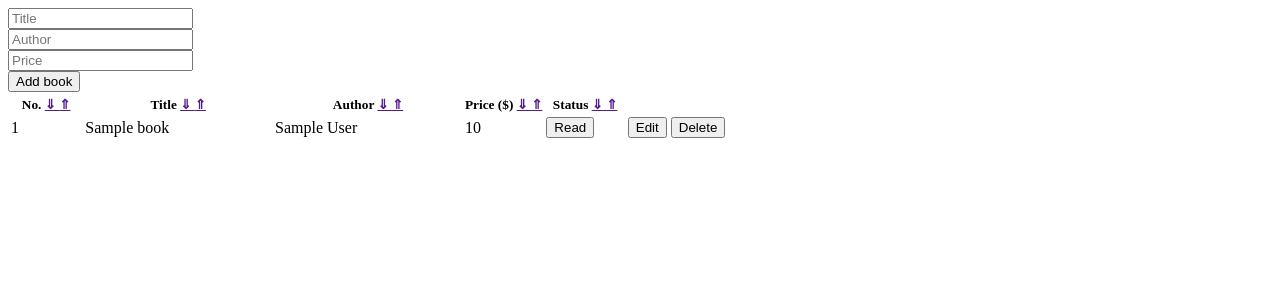
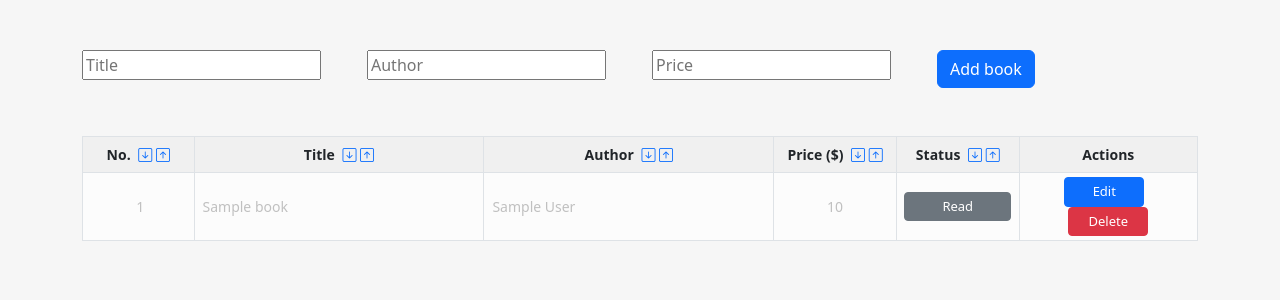
Before and after one commit to rublock/perminoff_HTMX, a Django app: page / in a window 1280 px wide. Shown: the top 300 px of the page. Run offline with Django 5.2, Linux system fonts and the light colour scheme; tables that the repository leaves empty hold one stand-in row (values such as "Sample post"); some libraries are stand-ins or nearby versions.

Commit message:
Bootstrap 5

```diff
--- a/books/forms.py
+++ b/books/forms.py
@@ -13,6 +13,6 @@ class BookCreateForm(ModelForm):
 
 
 class BookEditForm(BookCreateForm):
-    title = CharField(required=False, widget=TextInput())
-    author = CharField(required=False, widget=TextInput())
-    price = CharField(required=False, widget=TextInput())
+    title  = CharField(required=False, widget=TextInput(attrs={"class":"form-control-sm form-control"}))
+    author = CharField(required=False, widget=TextInput(attrs={"class":"form-control-sm form-control"}))
+    price  = CharField(required=False, widget=TextInput(attrs={"class":"form-control-sm form-control"}))
--- a/core/settings.py
+++ b/core/settings.py
@@ -79,5 +79,6 @@ USE_I18N = True
 USE_TZ = True
 
 STATIC_URL = 'static/'
+STATICFILES_DIRS = [BASE_DIR / 'static']
 
 DEFAULT_AUTO_FIELD = 'django.db.models.BigAutoField'
--- /dev/null
+++ b/static/base.css
@@ -0,0 +1,65 @@
+/* Задаёт отступ сверху и цвет страницы. */
+body {
+    padding-top: 50px;
+    background-color: rgb(246, 246, 246);
+}
+
+/* Задаёт цвет заголовка таблицы. */
+thead {
+    background-color: rgb(240, 240, 240);
+}
+
+/* Задаёт цвет тела таблицы. */
+tbody {
+    background-color: rgb(252, 252, 252);
+}
+
+/* Задаёт размер шрифта таблицы. */
+td {
+    font-size: 14px;
+}
+
+/* Задаёт высоту строки таблицы. */
+tr {
+    line-height: 26px;
+    min-height: 26px;
+    height: 26px;
+ }
+
+/* Чтобы удалить ошибочное подчеркивание между символами сортировки. */
+a {
+    text-decoration: none;
+}
+
+/* Задаёт высоту текстовых полей формы редактирования книги. */
+ .form-control-sm {
+    line-height: 24px;
+    min-height: 24px;
+    height: 24px;
+ }
+
+/* Задаёт цвет шрифта для прочитанной книги. */
+.grey-text {
+    color: rgb(192, 192, 192);
+}
+
+/* Задаёт ширину кнопок Прочитана и Не прочитана. */
+.status-button {
+    width: 107px;
+}
+
+/* Задаёт ширину кнопок Изменить, Удалить, Сохранить и Отменить. */
+.any-button {
+    width: 80px;
+}
+
+/* Задаёт размер шрифта кнопок в таблице. */
+.table-button {
+    font-size: 13px;
+}
+
+/* Отключает кнопки сортировки. */
+.disabled-button {
+      opacity: 0.5;
+      pointer-events: none;
+ }
--- a/templates/base.html
+++ b/templates/base.html
@@ -1,116 +1,128 @@
+{% load static %}
 <!DOCTYPE html>
 <html>
 <head>
     <meta charset="utf-8">
     <title>{% block title %}Books{% endblock title %}</title>
+    <link href="https://cdn.jsdelivr.net/npm/bootstrap@5.2.2/dist/css/bootstrap.min.css" rel="stylesheet" integrity="sha384-Zenh87qX5JnK2Jl0vWa8Ck2rdkQ2Bzep5IDxbcnCeuOxjzrPF/et3URy9Bv1WTRi" crossorigin="anonymous">
+    <link rel="stylesheet" href="https://cdn.jsdelivr.net/npm/bootstrap-icons@1.10.3/font/bootstrap-icons.css">
+    <link rel="stylesheet" href="{% static 'base.css' %}">
 </head>
 
 <body hx-headers='{"X-CSRFToken": "{{ csrf_token }}"}'>
 
-<div>
-    <div>
-        <div>
-            <!-- Таблица книг -->
-            <form>
+<div class="container">
+    <div class="row">
+        <div class="col">
+            <!-- Форма для добавления новой книги -->
             {% include "partial_create_book_form.html" %}
 
-                <table>
+            <!-- Таблица книг -->
+            <form class="form-inline">
+                <table class="table table-bordered table-sm mt-5">
                     <thead>
                     <tr>
                         <!-- Заголовки столбцов таблицы -->
 
                         <!-- Заголовок номера книги -->
-                        <th scope="col" style="width: 10%">
+                        <th scope="col" style="width: 10%" class="text-center">
                             <small>
                                 No.
                                 <a href=""
                                    hx-get="{% url 'book_list_sort' filter='id' direction='descend' %}"
                                    hx-target="#book-list"
                                    hx-swap="innerHTML">
-                                    ⇓
+                                    <i class="table-icon bi bi-arrow-down-square ms-1"></i>
                                 </a>
                                 <a href=""
                                    hx-get="{% url 'book_list_sort' filter='id' direction='ascend' %}"
                                    hx-target="#book-list"
                                    hx-swap="innerHTML">
-                                    ⇑
+                                    <i class="table-icon bi bi-arrow-up-square"></i>
                                 </a>
                             </small>
                         </th>
 
                         <!-- Заголовок названия книги -->
-                        <th scope="col" style="width: 26%">
+                        <th scope="col" style="width: 26%" class="text-center">
                             <small>
                                 Title
                                 <a href=""
                                    hx-get="{% url 'book_list_sort' filter='title' direction='descend' %}"
                                    hx-target="#book-list"
                                    hx-swap="innerHTML">
-                                    ⇓
+                                    <i class="table-icon bi bi-arrow-down-square ms-1"></i>
                                 </a>
                                 <a href=""
                                    hx-get="{% url 'book_list_sort' filter='title' direction='ascend' %}"
                                    hx-target="#book-list"
                                    hx-swap="innerHTML">
-                                    ⇑
+                                    <i class="table-icon bi bi-arrow-up-square"></i>
                                 </a>
                             </small>
                         </th>
 
                         <!-- Заголовок автора книги -->
-                        <th scope="col" style="width: 26%">
+                        <th scope="col" style="width: 26%" class="text-center">
                             <small>
                                 Author
                                 <a href=""
                                    hx-get="{% url 'book_list_sort' filter='author' direction='descend' %}"
                                    hx-target="#book-list"
                                    hx-swap="innerHTML">
-                                    ⇓
+                                    <i class="table-icon bi bi-arrow-down-square ms-1"></i>
                                 </a>
                                 <a href=""
                                    hx-get="{% url 'book_list_sort' filter='author' direction='ascend' %}"
                                    hx-target="#book-list"
                                    hx-swap="innerHTML">
-                                    ⇑
+                                    <i class="table-icon bi bi-arrow-up-square"></i>
                                 </a>
                             </small>
                         </th>
 
                         <!-- Заголовок цены книги -->
-                        <th scope="col" style="width: 11%">
+                        <th scope="col" style="width: 11%" class="text-center">
                             <small>
                                 Price ($)
                                 <a href=""
                                    hx-get="{% url 'book_list_sort' filter='price' direction='descend' %}"
                                    hx-target="#book-list"
                                    hx-swap="innerHTML">
-                                    ⇓
+                                    <i class="table-icon bi bi-arrow-down-square ms-1"></i>
                                 </a>
                                 <a href=""
                                    hx-get="{% url 'book_list_sort' filter='price' direction='ascend' %}"
                                    hx-target="#book-list"
                                    hx-swap="innerHTML">
-                                    ⇑
+                                    <i class="table-icon bi bi-arrow-up-square"></i>
                                 </a>
                             </small>
                         </th>
 
                         <!-- Заголовок статуса книги -->
-                        <th scope="col" style="width: 11%">
+                        <th scope="col" style="width: 11%" class="text-center">
                             <small>
                                 Status
                                 <a href=""
                                    hx-get="{% url 'book_list_sort' filter='read' direction='descend' %}"
                                    hx-target="#book-list"
                                    hx-swap="innerHTML">
-                                    ⇓
+                                    <i class="table-icon bi bi-arrow-down-square ms-1"></i>
                                 </a>
                                 <a href=""
                                    hx-get="{% url 'book_list_sort' filter='read' direction='ascend' %}"
                                    hx-target="#book-list"
                                    hx-swap="innerHTML">
-                                    ⇑
+                                    <i class="table-icon bi bi-arrow-up-square"></i>
                                 </a>
+                            </small>
+                        </th>
+
+                        <!-- Заголовок кнопок действия -->
+                        <th scope="col" style="width: 16%" class="text-center">
+                            <small>
+                                Actions
                             </small>
                         </th>
 
@@ -129,17 +141,30 @@
 </div>
 
 <script src="https://unpkg.com/htmx.org@1.9.4"></script>
+<script src="https://cdn.jsdelivr.net/npm/bootstrap@5.2.2/dist/js/bootstrap.bundle.min.js"
+        integrity="sha384-OERcA2EqjJCMA+/3y+gxIOqMEjwtxJY7qPCqsdltbNJuaOe923+mo//f6V8Qbsw3"
+        crossorigin="anonymous"></script>
+
 <script>
-    function cngElementsAtr(cls, atr, val){
+    function cngElementsAtr(cls, atr, val) {
         var elems = document.getElementsByClassName(cls);
-        for(var i = 0; i < elems.length; i++) {
+        for (var i = 0; i < elems.length; i++) {
             elems[i][atr] = val;
         }
     }
+
     document.body.addEventListener('htmx:afterRequest', (event) => {
         path_str = event.detail.pathInfo.requestPath;
-        if(path_str.includes('create_book')){
+        if (path_str.includes('create_book')) {
             cngElementsAtr('clrtxt', 'value', '');
+        } else if (path_str.includes('update_book_details')) {
+            if (event.detail.requestConfig.verb === 'get') {
+                cngElementsAtr('disbtn', 'disabled', true);
+            } else {
+                cngElementsAtr('disbtn', 'disabled', false);
+            }
+        } else if (path_str.includes('book_detail')) {
+            cngElementsAtr('disbtn', 'disabled', false);
         }
     });
 </script>
@@ -163,6 +188,13 @@
             }
         }else if(path_str.includes('book_detail')){
             cngElementsAtr('disbtn', 'disabled', false);
+        }else if(path_str.includes('book_list_sort')){
+            path_arr = path_str.split('/');
+            path_arr.pop()
+            curr_class = path_arr.pop()
+            curr_class = path_arr.pop() + '-' + curr_class
+            document.getElementsByClassName('disabled-button')[0].classList.remove('disabled-button');
+            document.getElementsByClassName(curr_class)[0].classList.add('disabled-button');
         }
     });
 </script>
--- a/templates/partial_book_detail.html
+++ b/templates/partial_book_detail.html
@@ -1,61 +1,61 @@
-<tr>
+<tr class="{% if book.read %}grey-text{% endif %}">
     <!-- Ячейка номера книги -->
-    <td>
+    <td class="align-middle text-center ps-2">
         {{ book.id }}
     </td>
 
     <!-- Ячейка названия книги -->
-    <td>
+    <td class="align-middle ps-2">
         {{ book.title }}
     </td>
 
     <!-- Ячейка автора книги -->
-    <td>
+    <td class="align-middle ps-2">
         {{ book.author }}
     </td>
 
     <!-- Ячейка цены книги -->
-    <td>
+    <td class="align-middle text-center">
         {{ book.price }}
     </td>
 
     <!-- Ячейка состояния -->
-    <td>
+    <td class="align-middle text-center">
         {% if not book.read %}
             <!-- Кнопка "Unread" -->
-        <button class="disbtn"
+            <button class="disbtn table-button status-button btn btn-primary btn-sm"
                     hx-put="{% url 'update_book_status' book.id %}"
                     hx-target="closest tr"
-                hx-swap="outerHTML" >
+                    hx-swap="outerHTML">
                 Unread
             </button>
         {% else %}
             <!-- Кнопка "Read" -->
-        <button class="disbtn"
+            <button class="disbtn table-button status-button btn btn-secondary btn-sm"
                     hx-put="{% url 'update_book_status' book.id %}"
                     hx-target="closest tr"
-                hx-swap="outerHTML" >
+                    hx-swap="outerHTML">
                 Read
             </button>
         {% endif %}
     </td>
 
     <!--  Ячейка кнопок действия -->
-    <td>
+    <td class="align-middle text-center">
         <!-- Кнопка "Edit" -->
-    <button class="disbtn"
+        <button class="disbtn table-button any-button btn btn-primary btn-sm me-2"
                 hx-get="{% url 'update_book_details' book.id %}"
                 hx-target="closest tr"
-            hx-swap="outerHTML" >
+                hx-swap="outerHTML">
             Edit
         </button>
 
         <!-- Кнопка "Delete" -->
-    <button class="disbtn"
+        <button class="disbtn table-button any-button btn btn-danger btn-sm"
                 hx-delete="{% url 'delete_book' book.id %}"
                 hx-target="closest tr"
                 hx-swap="outerHTML"
-            hx-confirm="Are you sure you wish to delete this book?" >
+                hx-confirm="Are you sure you wish to delete this book?">
             Delete
         </button>
     </td>
--- a/templates/partial_create_book_form.html
+++ b/templates/partial_create_book_form.html
@@ -1,24 +1,25 @@
-<form>
-    <div>
-        <div>
+<form class="form-inline">
+    <div class="row">
+        <div class="col">
             {{ form.title }}
         </div>
 
-        <div>
+        <div class="col">
             {{ form.author }}
         </div>
 
-        <div>
+        <div class="col">
             {{ form.price }}
         </div>
 
-        <div>
+        <div class="col">
             <!-- Кнопка "Add book" -->
             <button type="submit"
-                class="disbtn"
-                hx-post="{% url 'create_book' %}"
-                hx-target="#book-list"
-                hx-swap="beforeend" >Add book
+                    class="disbtn btn btn-primary"
+                    hx-post="{% url 'create_book' %}"
+                    hx-target="#book-list"
+                    hx-swap="beforeend">
+                Add book
             </button>
         </div>
     </div>
```
Also changed, not shown: templates/partial_book_update_form.html (+14 -16 lines). Lines whose indentation alone changed are shown as unchanged.
